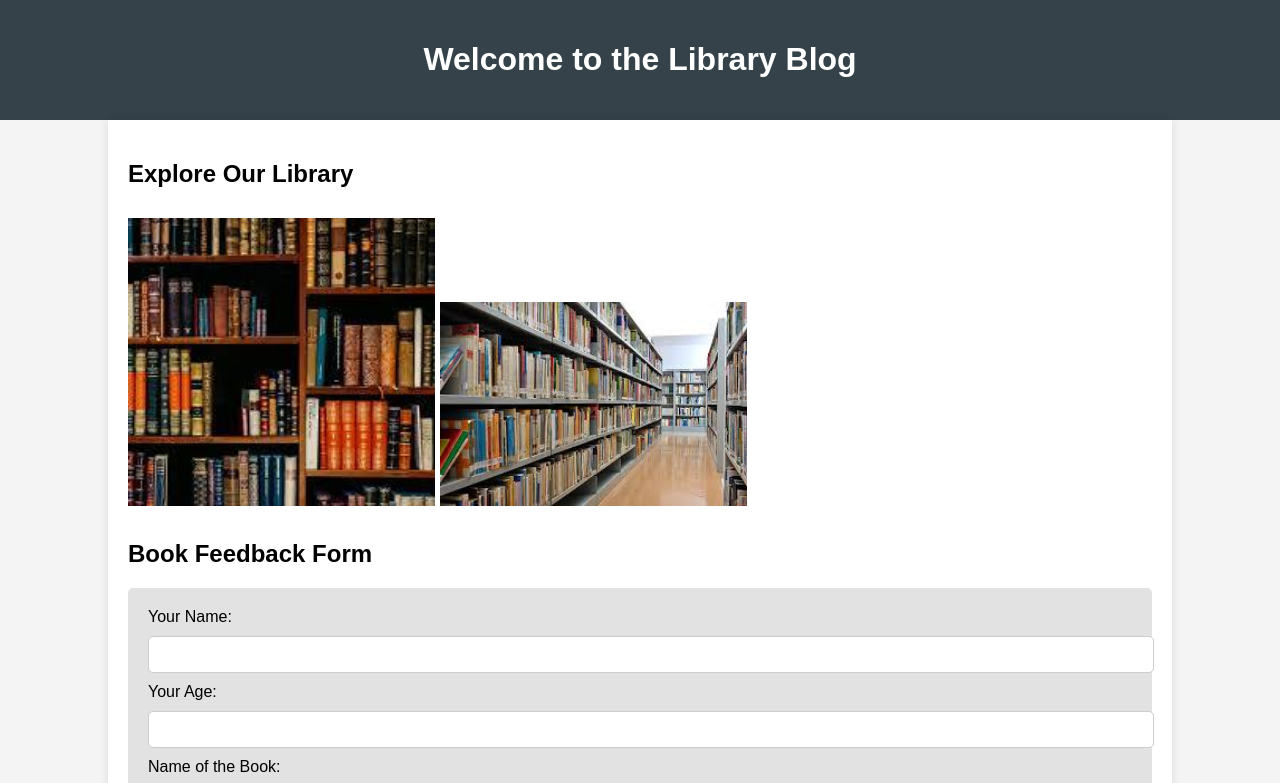
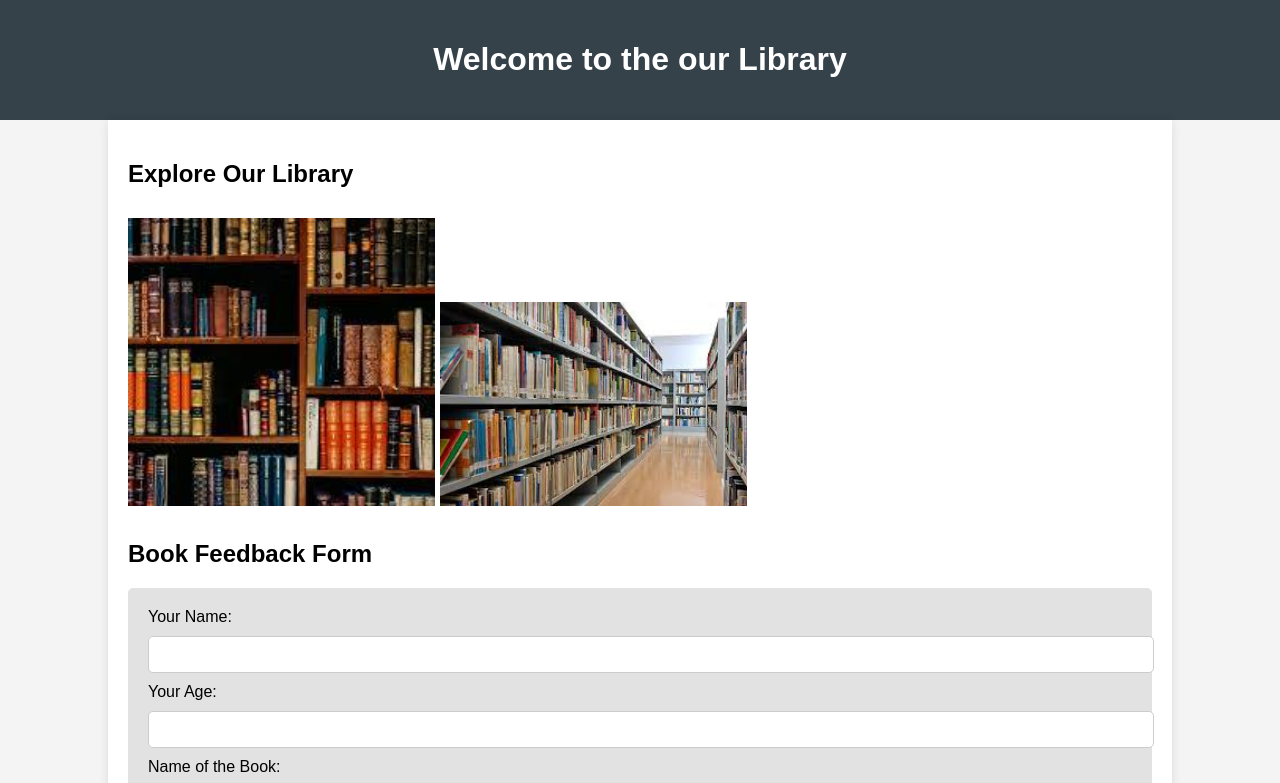
Before and after one commit to Jagatheesh07072004/jagatheesh07.github.io, a plain HTML site: page index.html in a window 1280 px wide. Shown: the top 783 px of the page. Drawn offline with Linux system fonts and the light colour scheme.

Commit message:
Your commit message here

```diff
--- a/index.html
+++ b/index.html
@@ -58,7 +58,7 @@
 <body>
 
 <header>
-    <h1>Welcome to the Library Blog</h1>
+    <h1>Welcome to the our Library</h1>
 </header>
 
 <div class="container">
```
